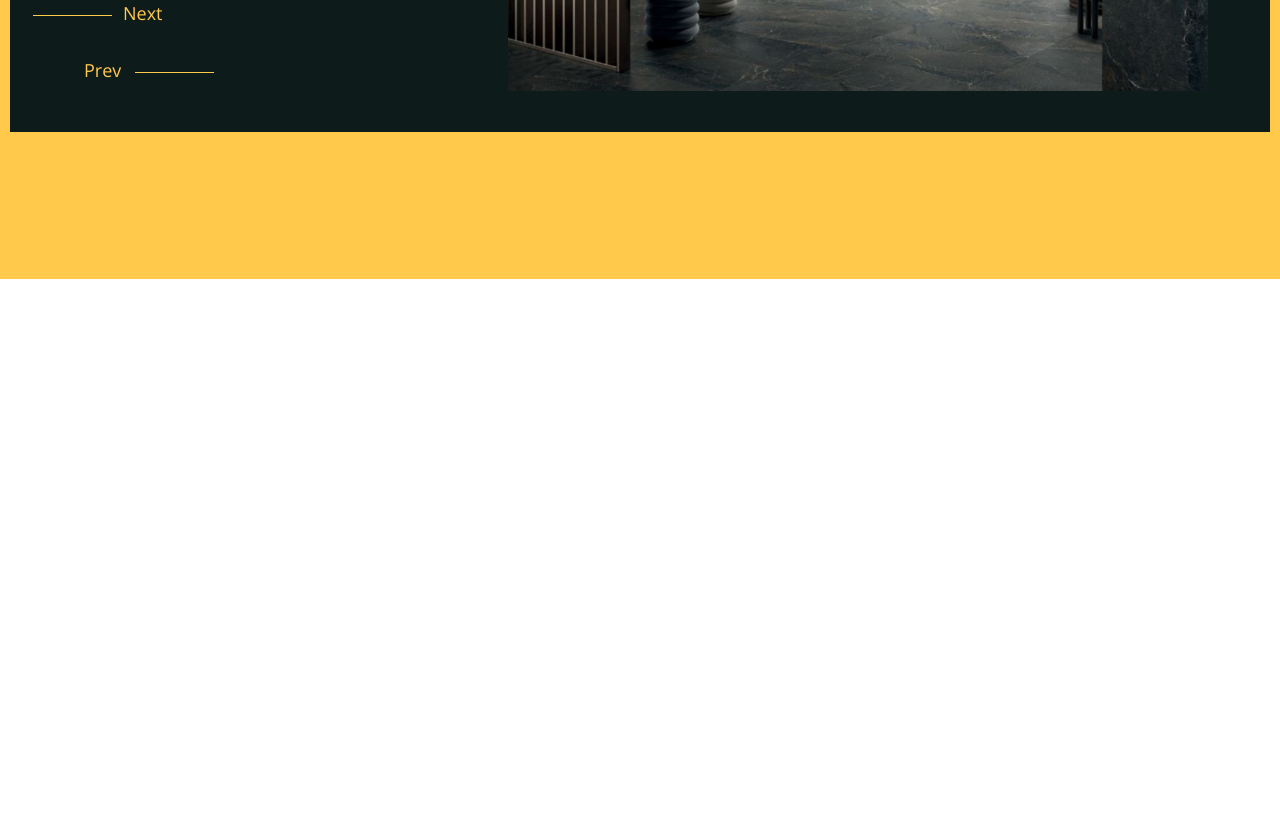
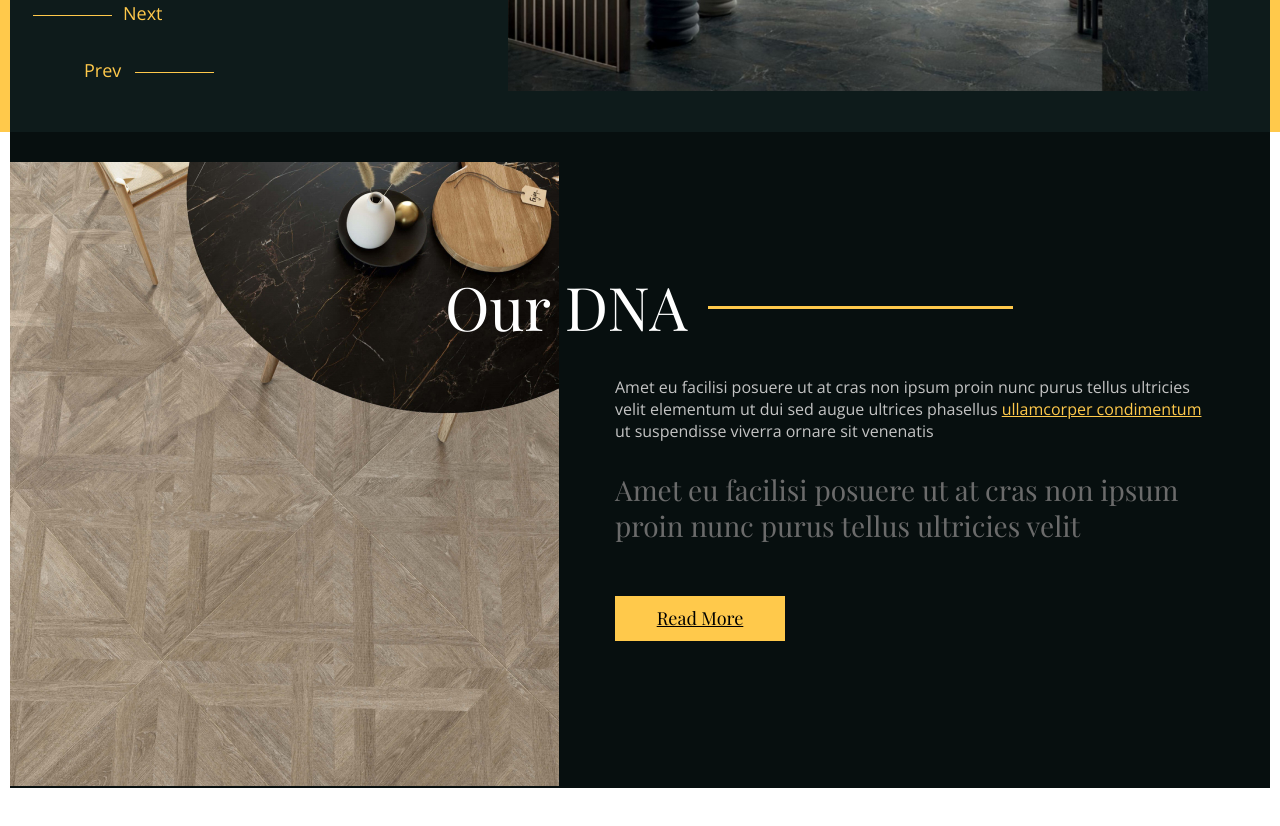
Before and after one commit to jfilya/Architecture-Studio, a React (Create React App) app in the folder archhittaa/: page / in a window 1280 px wide. Shown: the part 580-1406 px from the top of the page. Before the commit the page ends 859 px from the top, so only its background shows below. Built offline with nearby package versions, Linux system fonts and the light colour scheme.

Commit message:
feat: add section our

```diff
--- a/archhittaa/src/App.js
+++ b/archhittaa/src/App.js
@@ -1,9 +1,10 @@
 import Header from "./components/Header/Header"
-
+import Our from "./components/Our/Our"
 function App() {
   return (
     <div className="App">
       <Header/>
+      <Our/>
     </div>
   );
 }
--- a/archhittaa/src/components/Header/Header.module.scss
+++ b/archhittaa/src/components/Header/Header.module.scss
@@ -1,9 +1,9 @@
-@font-face {
-  font-family: "Open Sans Condensed";
-  src: url("../../fonts/OpenSans_Condensed-Bold.ttf") format("opentype");
-}
+@import '../../template/fonts.scss';
+@import '../../template/mixin.scss';
+@import '../../template/colors.scss';
+
 .header {
-  background: #ffc94b;
+  background: $highlight;
   &__wrapper {
     padding-top: 71px;
     padding-bottom: 147px;
@@ -14,7 +14,7 @@
   font-weight: 700;
   font-size: 32px;
   line-height: 44px;
-  color: #ffffff;
+  color: $lightcolor;
   position: relative;
   font-family: "Open Sans Condensed";
   position: relative;
@@ -24,26 +24,19 @@
     position: absolute;
     width: 355px;
     height: 0px;
-    border: 1px solid #ffc94b;
+    border: 1px solid $highlight;
     top: 44%;
     left: -264%;
   }
 }
-.container {
-  max-width: 1747px;
-  padding: 0px 298px 0 10px;
-  min-width: 320px;
-  margin: 0 auto;
-}
+
 .promo {
-  background: #0e1b1b;
+  background: $lightdarkcolor;
   border-radius: 50px 50px 0 0;
-  padding: 25px 62px 155px 135px;
+  padding: 25px 62px 158px 135px;
   nav {
     padding-bottom: 39px;
-    display: flex;
-    justify-content: space-between;
-    align-items: center;
+    @include flex-container();
   }
   &__social {
     padding-left: 5px;
@@ -56,14 +49,14 @@
   &__button {
     width: 50px;
     height: 50px;
-    background: #ffc94b;
+    background: $highlight;
     display: flex;
     justify-content: center;
     align-items: center;
     span {
       width: 2px;
       height: 31px;
-      background: #0e1b1b;
+      background: $lightdarkcolor;
       &:first-child {
         margin-right: 7px;
         margin-bottom: 6px;
@@ -76,18 +69,14 @@
   &__middle {
     position: relative;
     h2 {
-      color: #ffffff;
-      font-family: "Playfair Display";
-      font-size: 60px;
-      position: relative;
-      z-index: 1;
       padding: 153px 0px 83px 0px;
-      max-width: 364px;
-      font-weight: 400;
+      &::before{
+        display: none;
+      }
     }
     &_btn {
       p {
-        color: #ffc94b;
+        color: $highlight;
         font-size: 18px;
         display: flex;
         align-items: center;
@@ -103,7 +92,7 @@
           margin-top: 4px;
           width: 79px;
           height: 1px;
-          background: #ffc94b;
+          background: $highlight;
           &:first-child {
             margin-right: 11px;
           }
@@ -117,18 +106,19 @@
   &__image {
     position: absolute;
     right: 0px;
+    z-index: 1;
   }
 }
 .aside {
   position: absolute;
-  right: 5.5%;
+  right: 5%;
   top: 273px;
   transform: rotate(-90deg);
   .title {
     width: fit-content;
     font-size: 57.4545px;
     &::before {
-      border: 1px solid #0e1b1b;
+      border: 1px solid $lightdarkcolor;
       width: 637px;
       left: auto;
       right: 164px;
@@ -136,9 +126,6 @@
   }
 }
 @media screen and (max-width: 1700px) {
-  .container {
-    padding: 0px 10px 0 10px;
-  }
   .aside {
     display: none;
   }
--- /dev/null
+++ b/archhittaa/src/components/Our/Our.jsx
@@ -0,0 +1,31 @@
+import style from "./Our.module.scss";
+function Our() {
+  return (
+    <section className={style.our}>
+      <div className="container">
+        <div className={style.our__background}>
+          <div className={style.our__block}>
+            <img src="images/our-img.jpg" alt="our-img" />
+            <div className={style.our__text}>
+              <h2>Our DNA</h2>
+              <p className={style.our__text_first}>
+                Amet eu facilisi posuere ut at cras non ipsum proin nunc purus
+                tellus ultricies velit elementum ut dui sed augue ultrices
+                phasellus <span>ullamcorper condimentum</span>  ut suspendisse viverra ornare
+                sit venenatis
+              </p>
+              <p className={style.our__text_second}>
+                Amet eu facilisi posuere ut at cras non ipsum proin nunc purus
+                tellus ultricies velit{" "}
+              </p>
+              <a className="btn" href="#">
+                Read More
+              </a>
+            </div>
+          </div>
+        </div>
+      </div>
+    </section>
+  );
+}
+export default Our;
--- /dev/null
+++ b/archhittaa/src/components/Our/Our.module.scss
@@ -0,0 +1,88 @@
+@import "../../template/mixin.scss";
+@import "../../template/colors.scss";
+.our {
+  top: -147px;
+  position: relative;
+  color: #fff;
+  &__background {
+    background: #fff;
+  }
+  &__block {
+    max-width: 1305px;
+    height: 656px;
+    background: $darkcolor;
+    position: relative;
+    z-index: 2;
+    padding: 116px 50px 0 0;
+    @include flex-container();
+    align-items: start;
+    img {
+      position: relative;
+      z-index: 3;
+      width: fit-content;
+      height: fit-content;
+    }
+  }
+  &__text {
+    padding: 104px 0 0 56px;
+    h2 {
+      left: -170px;
+      z-index: 4;
+      margin-bottom: 30px;
+    }
+    &_first {
+      color: $textcolor;
+      max-width: 600px;
+      margin-bottom: 30px;
+      span {
+        color: $highlight;
+        text-decoration: underline;
+      }
+    }
+    &_second {
+      font-family: "Playfair Display";
+      font-size: 28px;
+      line-height: 33px;
+      color: #6b6b6b;
+      line-height: 36px;
+      margin-bottom: 52px;
+    }
+  }
+}
+@media screen and (max-width: 1700px) {
+  .our {
+    background: #fff;
+    &__block {
+      max-width: 100%;
+    }
+  }
+}
+@media screen and (max-width: 1450px) {
+  .our {
+    &__block {
+      padding-top: 30px;
+      min-height: 656px;
+      height: fit-content;
+    }
+  }
+}
+@media screen and (max-width: 990px) {
+  .our {
+    &__block {
+      flex-direction: column-reverse;
+      padding: 30px 10px 0 10px;
+    }
+    img {
+      max-width: 400px;
+      width: 100%;
+      margin: 20px auto;
+    }
+    &__text{
+      padding: 0px;
+      h2{
+        left: 0px;
+      }
+
+    }
+  }
+}
--- a/archhittaa/src/index.css
+++ /dev/null
@@ -1,46 +0,0 @@
-body {
-  margin: 0;
-  font-family: "Open Sans", sans-serif;
-  -webkit-font-smoothing: antialiased;
-  -moz-osx-font-smoothing: grayscale;
-}
-* {
-  box-sizing: border-box;
-  text-size-adjust: none;
-}
-
-h1,
-h2,
-h3,
-h4,
-h5,
-h6,
-p,
-a,
-ul,
-li,
-body,
-input,
-button {
-  margin: 0;
-  padding: 0;
-}
-a {
-  text-decoration: none;
-  color: #fff;
-  cursor: pointer;
-}
-ul,
-li {
-  list-style-type: none;
-}
-
-input {
-  outline: none;
-}
-button {
-  cursor: pointer;
-  outline: none;
-  background: transparent; /*  прозрачность фона */
-  border: none;
-}
--- a/archhittaa/src/index.js
+++ b/archhittaa/src/index.js
@@ -1,6 +1,6 @@
 import React from 'react';
 import ReactDOM from 'react-dom/client';
-import './index.css';
+import './index.scss';
 import App from './App';
 
 const root = ReactDOM.createRoot(document.getElementById('root'));
--- /dev/null
+++ b/archhittaa/src/index.scss
@@ -0,0 +1,94 @@
+@import "../src/template/colors.scss";
+@import "../src/template/mixin.scss";
+body {
+  margin: 0;
+  font-family: "Open Sans", sans-serif;
+  -webkit-font-smoothing: antialiased;
+  -moz-osx-font-smoothing: grayscale;
+  min-width: 320px;
+  font-weight: 400;
+  font-size: 16px;
+}
+* {
+  box-sizing: border-box;
+  text-size-adjust: none;
+}
+
+h1,
+h2,
+h3,
+h4,
+h5,
+h6,
+p,
+a,
+ul,
+li,
+body,
+input,
+button {
+  margin: 0;
+  padding: 0;
+}
+a {
+  text-decoration: none;
+  color: $lightcolor;
+  cursor: pointer;
+}
+ul,
+li {
+  list-style-type: none;
+}
+
+input {
+  outline: none;
+}
+button {
+  cursor: pointer;
+  outline: none;
+  background: transparent; /*  прозрачность фона */
+  border: none;
+}
+.container {
+  max-width: 1753px;
+  padding: 0px 298px 0 17px;
+  margin: 0 auto;
+}
+h2 {
+  color: $lightcolor;
+  font-family: "Playfair Display";
+  font-size: 60px;
+  position: relative;
+  z-index: 2;
+  max-width: 364px;
+  font-weight: 400;
+  &::before {
+    content: "";
+    position: absolute;
+    width: 305px;
+    height: 3px;
+    background: $highlight;
+    top: 50%;
+    right: -56%;
+  }
+}
+
+.btn {
+  @include btn();
+}
+@media screen and (max-width: 1700px) {
+  .container {
+    padding: 0px 10px 0 10px;
+  }
+}
+@media screen and (max-width: 550px) {
+  .container {
+    padding: 0px 10px 0 10px;
+  }
+  h2 {
+    &::before {
+      width: 200px;
+      right: 0%;
+    }
+  }
+}
--- /dev/null
+++ b/archhittaa/src/template/colors.scss
@@ -0,0 +1,5 @@
+$highlight: #ffc94b;
+$lightdarkcolor: #0e1b1b;
+$darkcolor: #070f0f;
+$lightcolor: #ffffff;
+$textcolor: #C4C4C4;
--- /dev/null
+++ b/archhittaa/src/template/fonts.scss
@@ -0,0 +1,4 @@
+@font-face {
+    font-family: "Open Sans Condensed";
+    src: url("../fonts/OpenSans_Condensed-Bold.ttf") format("opentype");
+  }
--- /dev/null
+++ b/archhittaa/src/template/mixin.scss
@@ -0,0 +1,25 @@
+@mixin flex-container() {
+  display: flex;
+  justify-content: space-between;
+  align-items: center;
+}
+@mixin hover-card() {
+  transition: 0.2s ease-in-out;
+  &:hover {
+    box-shadow: 0 20px 35px #0000000f;
+    transform: translateY(-5px);
+  }
+}
+@mixin btn() {
+  width: 170px;
+  height: 45px;
+  background: #ffc94b;
+  @include flex-container();
+  justify-content: center;
+  font-family: "Playfair Display";
+  font-size: 18px;
+  line-height: 21px;
+  text-align: center;
+  text-decoration-line: underline;
+  color: #000000;
+}
```
Also changed, not shown: archhittaa/src/components/Header/Header.jsx (+3 -3 lines), archhittaa/public/images/our-img.jpg (added).
